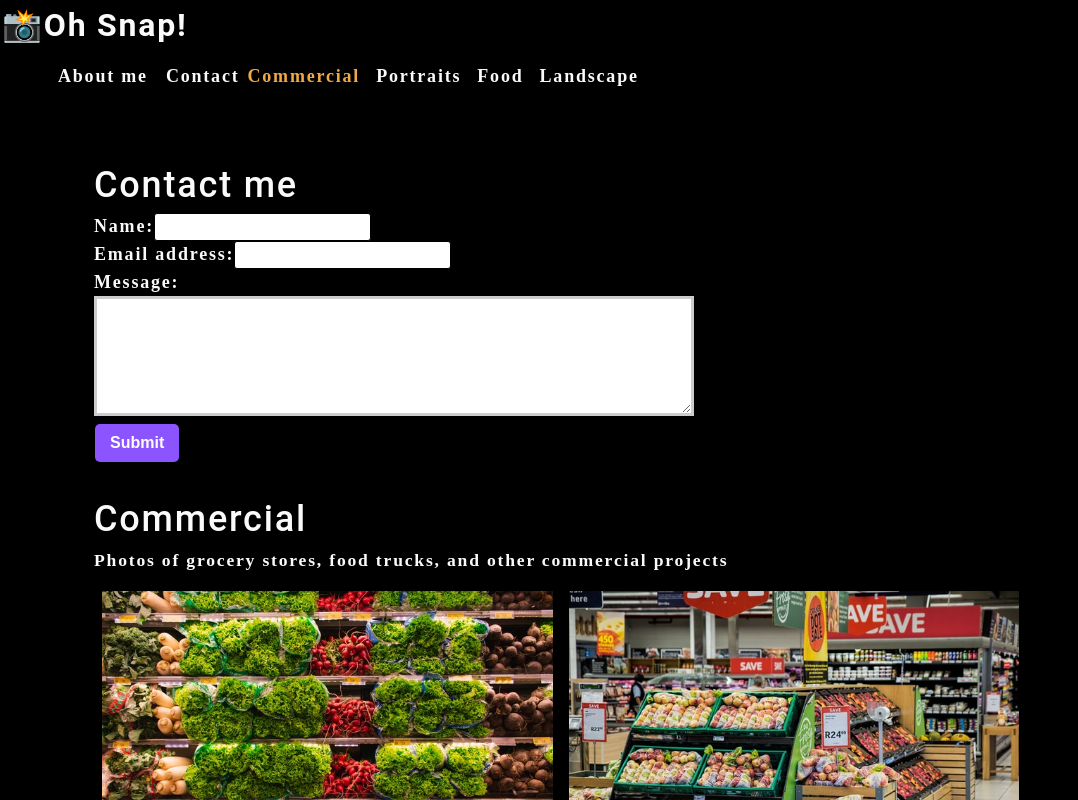
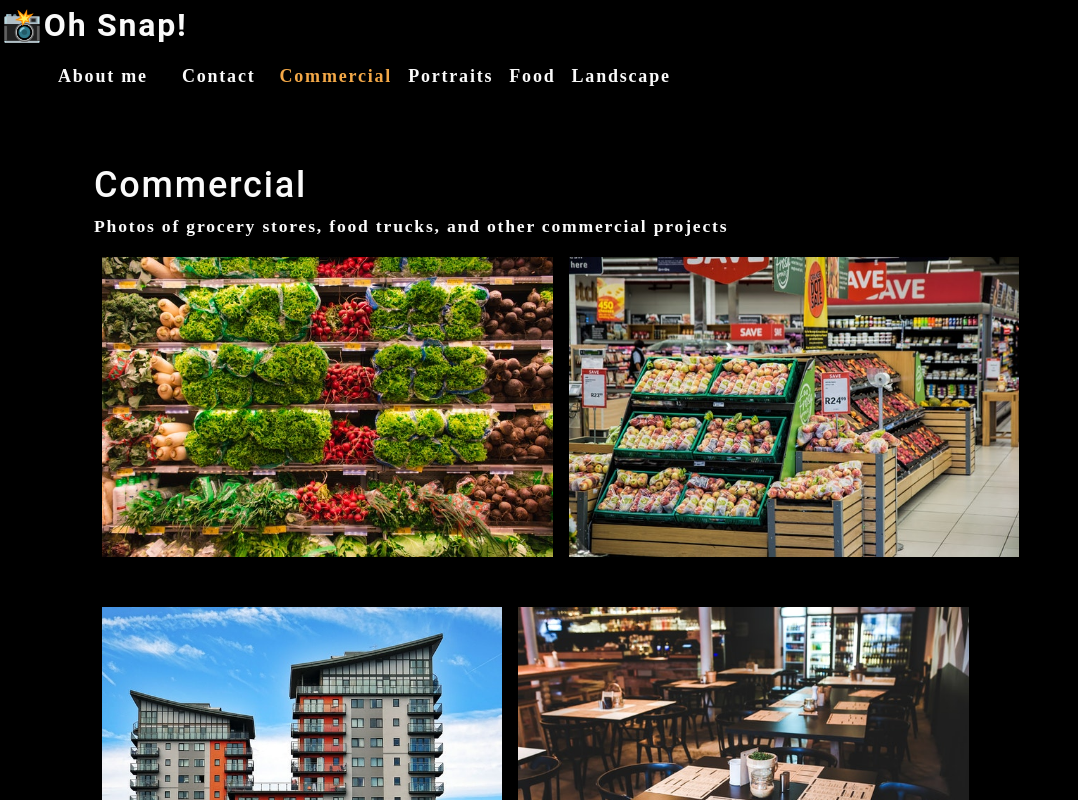
Before and after one commit to leunggerry/photo-port, a React (Create React App) app: page / in a window 1280 px wide. Shown: the top 800 px of the page, without its empty margins (0-1078 px from the left). Built offline with nearby package versions, Linux system fonts and the light colour scheme.

Commit message:
[#3] Conditionally render contact form with state vars otherwise render gallery

```diff
--- a/src/App.js
+++ b/src/App.js
@@ -18,17 +18,29 @@
   ]);
   const [currentCategory, setCurrentCategory] = useState(categories[0]);
 
+  //state var to conditionally render contact form
+  const [contactSelected, setContactSelected] = useState(false);
+
   return (
     <div>
       <Nav
         categories={categories}
         setCurrentCategory={setCurrentCategory}
         currentCategory={currentCategory}
+        contactSelected={contactSelected}
+        setContactSelected={setContactSelected}
       />
       <main>
-        <ContactForm />
-        <Gallery currentCategory={currentCategory} />
-        <About />
+        {!contactSelected ? (
+          <>
+            {" "}
+            {/* wrap the components in React Fragments*/}
+            <Gallery currentCategory={currentCategory} />
+            <About />
+          </>
+        ) : (
+          <ContactForm />
+        )}
       </main>
     </div>
   );
--- a/src/components/Contact/index.js
+++ b/src/components/Contact/index.js
@@ -1,4 +1,5 @@
 import React, { useState } from "react";
+import { validateEmail } from "../../utils/helpers";
 
 function ContactForm() {
   //Hooks that manage the form data
@@ -8,16 +9,40 @@
   //desctruct formState
   const { name, email, message } = formState;
 
+  //message handlers
+  const [errorMessage, setErrorMessage] = useState("");
+
   //function declarations
   /**
    * Sync the sate of the input
    * @param {*} e
    */
   function handleChange(e) {
+    //validate email
+    if (e.target.name === "email") {
+      const isValid = validateEmail(e.target.value);
+      console.log(isValid);
+      if (!isValid) {
+        setErrorMessage("Your email is invalid");
+      } else {
+        setErrorMessage("");
+      }
+    }
+    //validate input for name and message
+    else {
+      if (!e.target.value.length) {
+        setErrorMessage(`${e.target.name} is required.`);
+      } else {
+        setErrorMessage("");
+      }
+    }
+
     // spread operator ...formstate, so we can retain other key-value pairs in object
     // without it formState object would be overwritten
     // name property of target -refers  to the name attribute of the forma element
-    setFormState({ ...formState, [e.target.name]: e.target.value });
+    if (!errorMessage) {
+      setFormState({ ...formState, [e.target.name]: e.target.value });
+    }
   }
 
   /**
@@ -35,19 +60,25 @@
         {/* //name input */}
         <div>
           <label htmlFor="name">Name:</label>
-          <input type="text" defaultValue={name} name="name" onChange={handleChange} />
+          <input type="text" defaultValue={name} name="name" onBlur={handleChange} />
           {/* handlechange is there to save the state (sync the state) */}
         </div>
         {/* // email */}
         <div>
           <label htmlFor="email">Email address:</label>
-          <input type="email" name="email" defaultValue={email} onChange={handleChange} />
+          <input type="email" name="email" defaultValue={email} onBlur={handleChange} />
         </div>
         {/* // message text area */}
         <div>
           <label htmlFor="message">Message:</label>
-          <textarea name="message" rows={5} defaultValue={message} onChange={handleChange} />
+          <textarea name="message" rows={5} defaultValue={message} onBlur={handleChange} />
         </div>
+        {/* if statement (if (errorMessage)) */}
+        {errorMessage && (
+          <div>
+            <p className="error-text">{errorMessage}</p>
+          </div>
+        )}
         <button type="submit">Submit</button>
       </form>
     </section>
--- a/src/components/Nav/index.js
+++ b/src/components/Nav/index.js
@@ -4,7 +4,13 @@
 
 // Component Dfinition
 function Nav(props) {
-  const { categories = [], setCurrentCategory, currentCategory } = props; // destructure the props
+  const {
+    categories = [],
+    setCurrentCategory,
+    currentCategory,
+    contactSelected,
+    setContactSelected,
+  } = props; // destructure the props
 
   //useEffic - a hook to trigger  a re-render on a variable value change. Difference to useState is
   //          its an API that reflectst he lifecycle methods of the component
@@ -29,17 +35,19 @@
       <nav>
         <ul className="flex-row">
           <li className="mx-2">
-            <a data-testid="about" href="#about">
+            <a data-testid="about" href="#about" onClick={() => setContactSelected(false)}>
               About me
             </a>
           </li>
-          <li>
-            <span>Contact</span>
+          <li className={`mx-2 ${contactSelected && `navActive`}`}>
+            <span onClick={() => setContactSelected(true)}>Contact</span>
           </li>
           {categories.map((category) => (
             <li
               /** if the currentCategory name is equal the category name reutnr 'navAcitve' */
-              className={`mx-1 ${currentCategory.name === category.name && "navActive"}`}
+              className={`mx-1 ${
+                currentCategory.name === category.name && !contactSelected && `navActive`
+              }`}
               key={category.name}
             >
               {/* WHY????
@@ -47,7 +55,12 @@
                   important that we wrap it in a function declaration rather than just calling
                   categorySelected(category.name), which would cause the function to get called
                   whenever the component renders as well.*/}
-              <span onClick={() => setCurrentCategory(category.name)}>
+              <span
+                onClick={() => {
+                  setCurrentCategory(category.name);
+                  setContactSelected(false);
+                }}
+              >
                 {capitalizeFirstLetter(category.name)}
               </span>
             </li>
```
